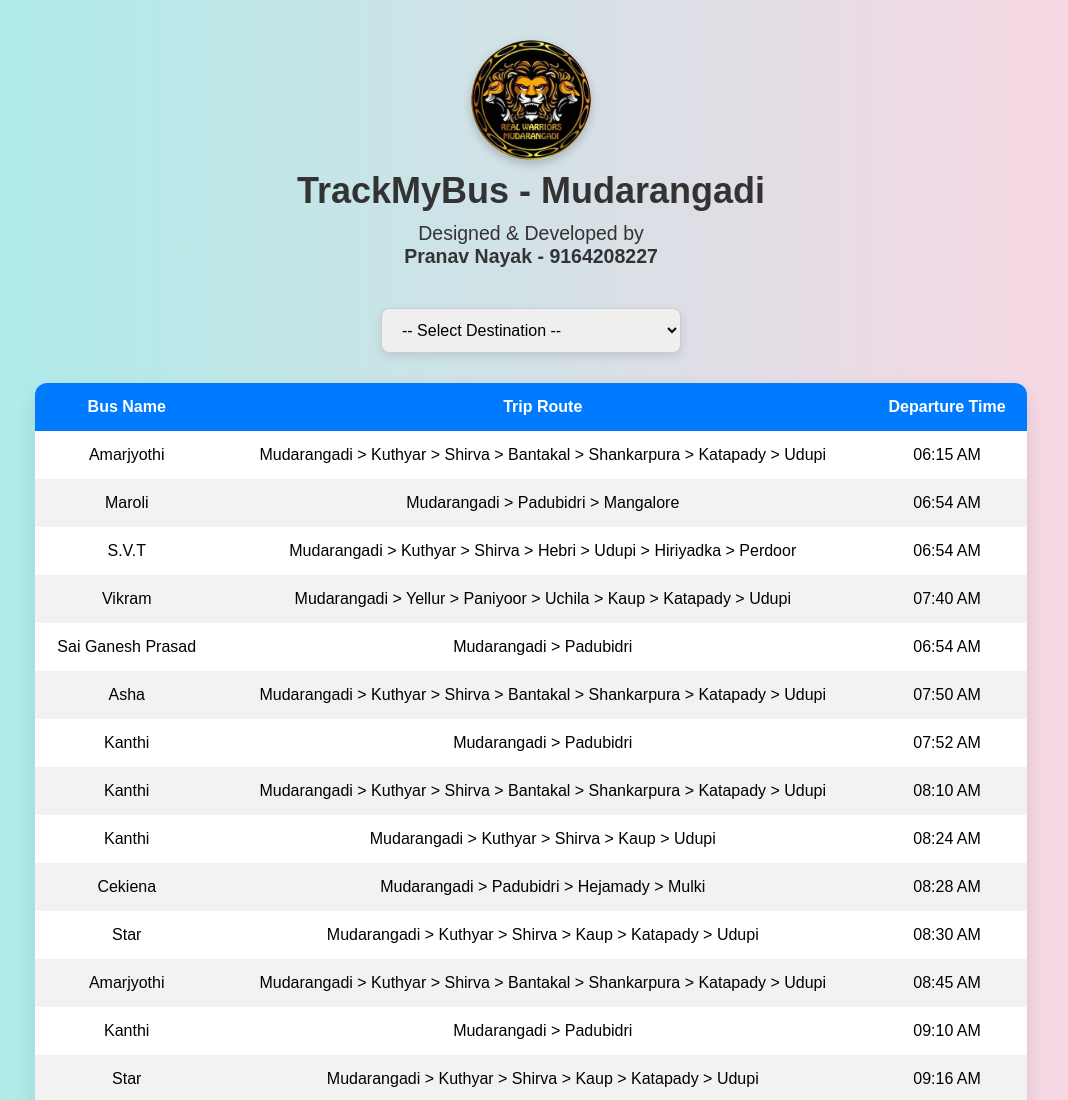
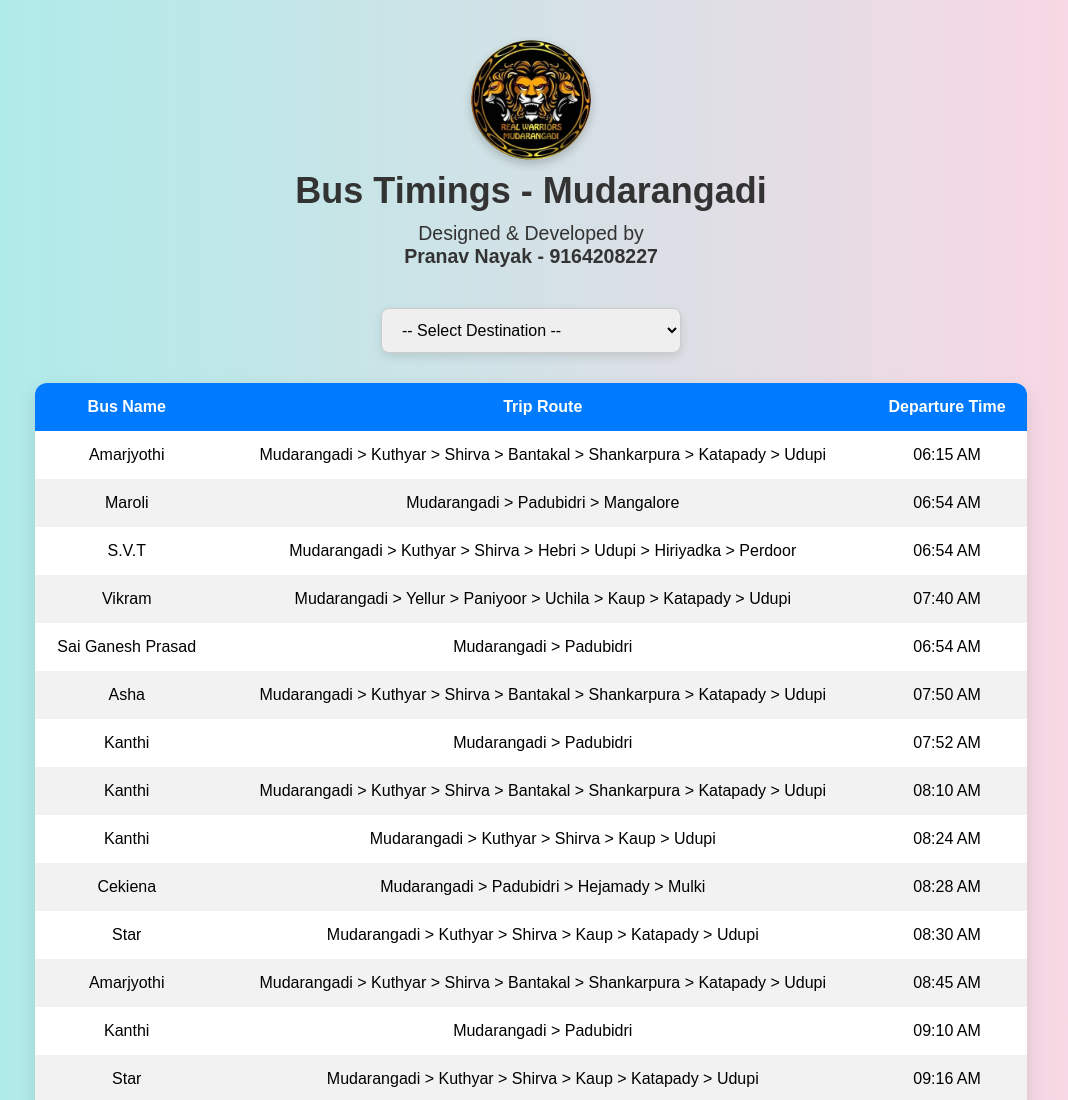
Before and after one commit to pranavnayak6/bus-timing, a plain HTML site: page index.html in a window 1280 px wide. Shown: the top 1100 px of the page, without its empty margins (109-1177 px from the left). Drawn offline with Linux system fonts and the light colour scheme.

```diff
--- a/index.html
+++ b/index.html
@@ -142,7 +142,7 @@
 
   <div class="header">
     <img src="logo.png" alt="TrackMyBus Logo">
-    <h1>TrackMyBus - Mudarangadi</h1>
+    <h1>Bus Timings - Mudarangadi</h1>
   </div>
 
   <div class="credits">
```
